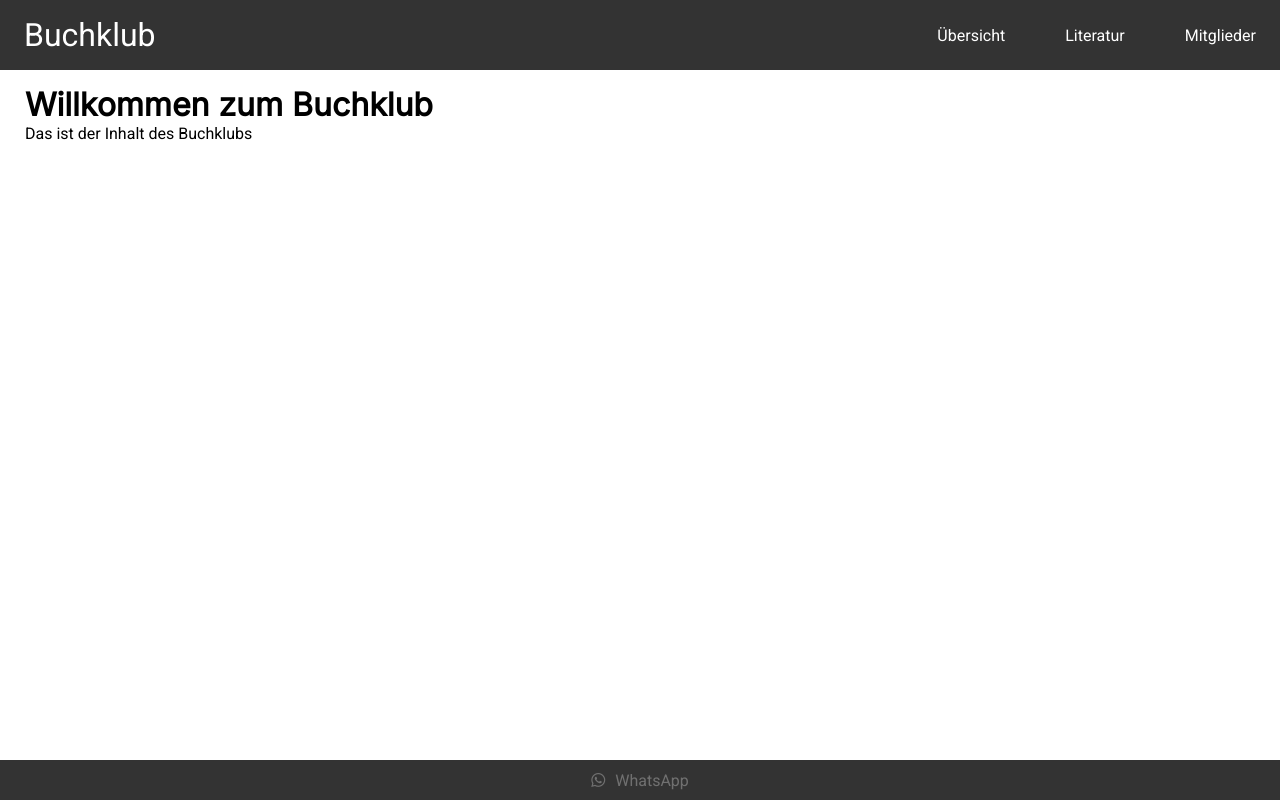
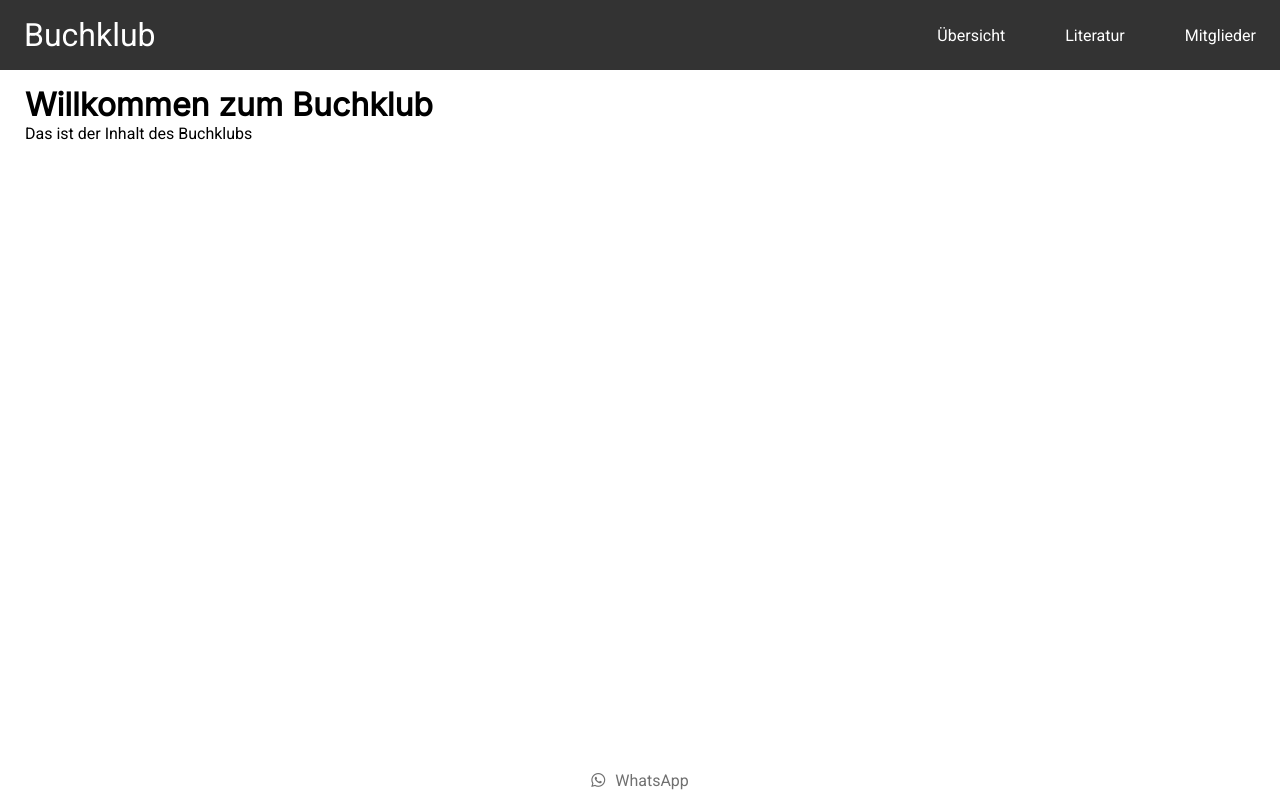
Before and after one commit to daiqui/daiqui.github.io, a plain HTML site: page index.html in a window 1280 px wide. Drawn offline with Linux system fonts and the light colour scheme.

Commit message:
footer white try

```diff
--- a/oldStyle.css
+++ b/oldStyle.css
@@ -90,7 +90,7 @@
 
   /* footer */
   footer {
-    background-color: #333;
+    background-color: white;
     padding: 20px;
     position: fixed;
     bottom: 0;
```
